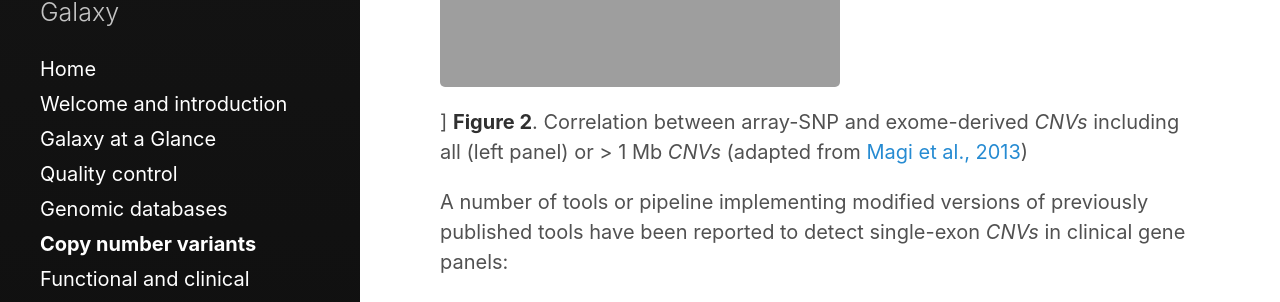
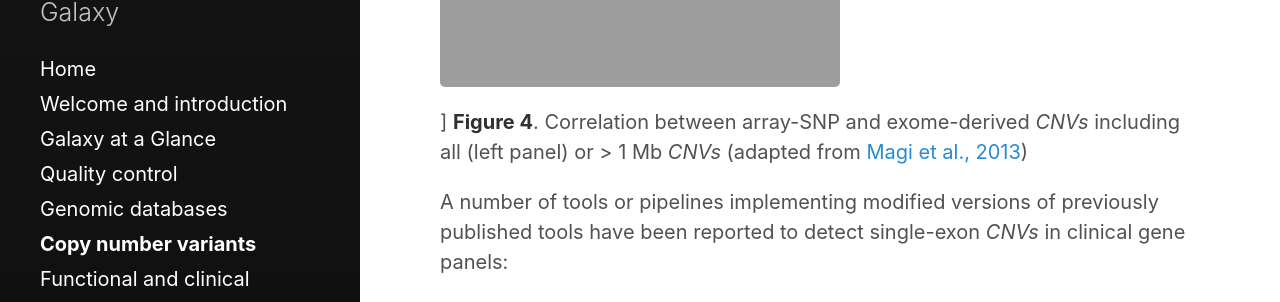
Before and after one commit to sigu-training/clinical_genomics, a Jekyll site: the page built from lectures/05.cnv.md, in a window 1280 px wide. Shown: the part 4142-4444 px from the top of the page. Built offline with Jekyll 4.4.1, drawn with Linux system fonts in a browser that asks for light colours.

Commit message:
Update 05.cnv.md
Small edits

```diff
--- a/lectures/05.cnv.md
+++ b/lectures/05.cnv.md
@@ -68,9 +68,9 @@ Similarly FPKM, a normalized measure of read depth implemented in ExomeDepth too
 Strong correlation is observed between Affymetrix array-SNP and exome-derived data for *CNVs* >1 Mb (Figure 4, right panel), while including CNVs of any size dramatically decreases the correlation level (Figure 4, left panel). This can be explained by the different distribution of exons and SNP probes throughout the genome. Candidate *CNV* regions as identified by *EXCAVATOR* contain a comparable number of exons and SNP probes when they are > 1 Mb (*R*=0.8), while regions <100 Kb do not (*R*=-0.02). Accordingly, [Krumm et al., 2012](https://genome.cshlp.org/content/22/8/1525.full) report 94% precision in detecting *CNVs* across three or more exons.
 
 [![Correlation_Exome_Affymetrix]({{site.url}}{{site.baseurl}}/images/corr_exome_affymetrix.png)]
-**Figure 2**. Correlation between array-SNP and exome-derived *CNVs* including all (left panel) or > 1 Mb *CNVs* (adapted from [Magi et al., 2013](http://genomebiology.com/2013/14/10/R120))
+**Figure 4**. Correlation between array-SNP and exome-derived *CNVs* including all (left panel) or > 1 Mb *CNVs* (adapted from [Magi et al., 2013](http://genomebiology.com/2013/14/10/R120))
 
-A number of tools or pipeline implementing modified versions of previously published tools have been reported to detect single-exon *CNVs* in clinical gene panels:
+A number of tools or pipelines implementing modified versions of previously published tools have been reported to detect single-exon *CNVs* in clinical gene panels:
 - [CoNVaDING](https://onlinelibrary.wiley.com/doi/full/10.1002/humu.22969)
 - [DeCON](https://wellcomeopenresearch.org/articles/1-20/v1)
 - [ExomeDepth v1.1.6](https://www.nature.com/articles/ejhg201742)
```
